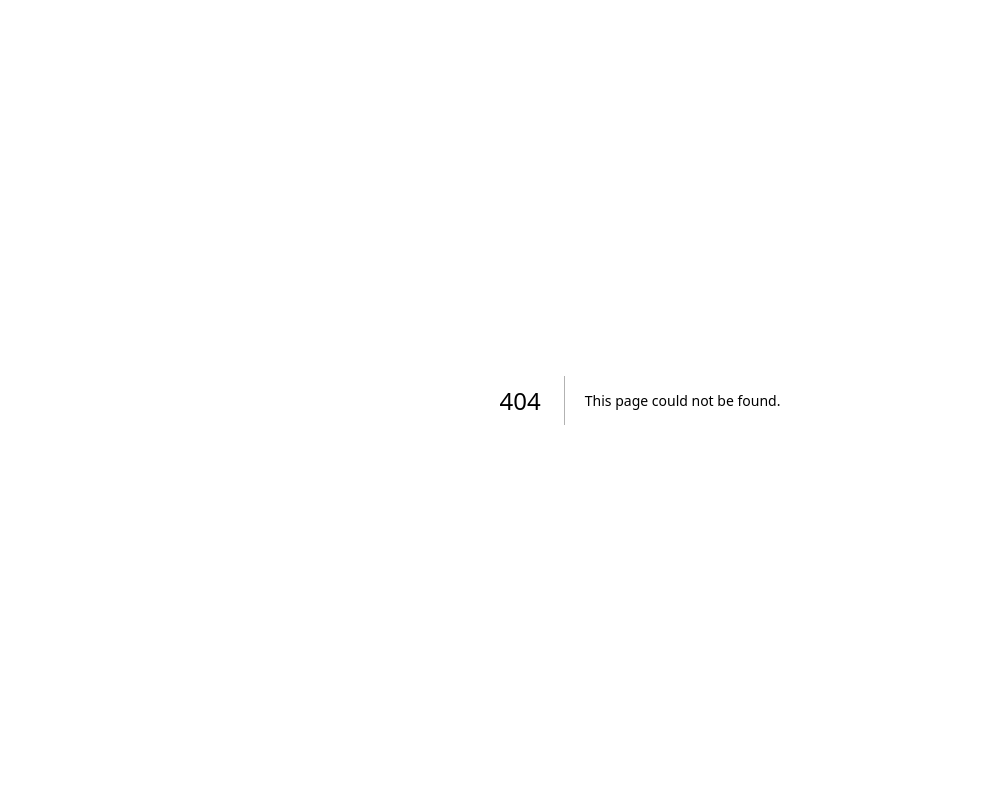
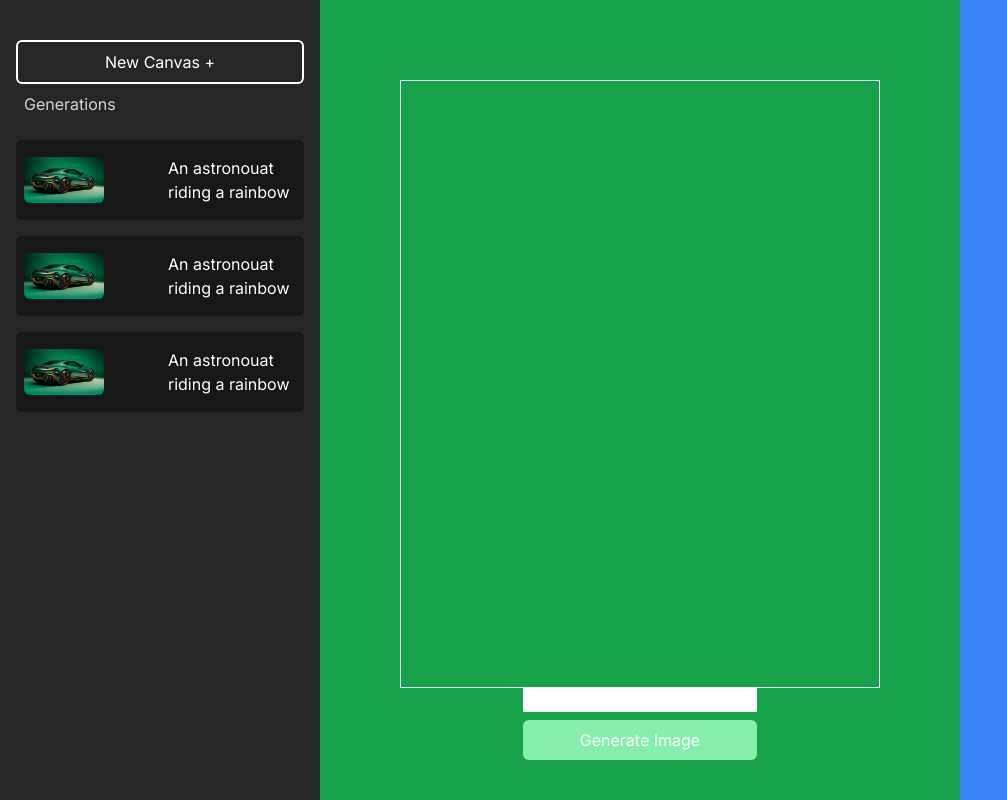
Before and after one commit to themuffineman/pendora, a Next.js app: page /dashboard in a window 1280 px wide. Before the commit this address had no page. Shown: the whole page, without its empty margins (0-1007 px from the left). Built offline with nearby package versions, Linux system fonts and the light colour scheme.

Commit message:
Left dashboard section

```diff
--- /dev/null
+++ b/app/dashboard/page.jsx
@@ -0,0 +1,70 @@
+import Image from "next/image";
+import aston from '../../public/hero-images/aston.webp';
+
+
+export default function dashboard() {
+  return (
+    <main className="w-screen h-screen flex items-center justify-start bg-neutral-800 ">
+        <div className="left w-[25%] px-4 h-full pt-10 relative bg-neutral-800">
+            <button className="w-full flex justify-center items-center border-2 p-2 hover:bg-neutral-700 rounded-md border-white h-max text-white">New Canvas +</button>
+            <div className="flex flex-col gap-4 w-full">
+                <h3 className="text-md font-normal text-gray-300 center w-full p-2">Generations</h3>
+                <div className="grid-container grid grid-flow-row grid-cols-1 gap-4 w-full">
+                    <div className="flex items-center justify-between w-full h-max active:border-r-[5px] bg-neutral-900 active:border-green-400 rounded-md">
+                        <div className="p-2 size-20 flex-1 flex items-center">
+                            <Image
+                            src={aston}
+
+                            object-fit="cover"
+                            className="rounded-md max-w-20 max-h-20"
+                            />
+                        </div>
+                        <div className="flex-1 mx-auto">
+                            <h4 className="text-white">An astronouat riding a rainbow</h4>
+                        </div>
+                    </div>
+
+                    <div className="flex items-center justify-between w-full h-max active:border-r-[5px] bg-neutral-900 active:border-green-400 rounded-md">
+                        <div className="p-2 size-20 flex-1 flex items-center">
+                            <Image
+                            src={aston}
+
+                            object-fit="cover"
+                            className="rounded-md max-w-20 max-h-20"
+                            />
+                        </div>
+                        <div className="flex-1 mx-auto">
+                            <h4 className="text-white">An astronouat riding a rainbow</h4>
+                        </div>
+                    </div>
+
+                    <div className="flex items-center justify-between w-full h-max active:border-r-[5px] bg-neutral-900 active:border-green-400 rounded-md">
+                        <div className="p-2 size-20 flex-1 flex items-center">
+                            <Image
+                            src={aston}
+
+                            object-fit="cover"
+                            className="rounded-md max-w-20 max-h-20"
+                            />
+                        </div>
+                        <div className="flex-1 mx-auto">
+                            <h4 className="text-white">An astronouat riding a rainbow</h4>
+                        </div>
+                    </div>
+                </div>
+            </div>
+        </div>
+        <div className="left w-[50%] h-full pt-10 flex flex-col justify-center items-center relative bg-green-600">
+            {/* <button className="p-2 text-white w-max self-end bg-green-300 rounded-md">Download</button> */}
+            <div className="max-w-[40rem] w-[30rem] border border-white h-[80%] flex flex-col">
+            </div>
+            <div className="flex flex-col gap-2">
+                <input type="text"/>
+                <button className="p-2 bg-green-300 text-white rounded-md">Generate Image</button>
+            </div>
+        </div>
+        <div className="left w-[25%] h-full pt-10 relative bg-blue-500"></div>
+
+    </main>
+  )
+}
--- a/app/layout.js
+++ b/app/layout.jsx
@@ -1,5 +1,6 @@
 import { Inter } from "next/font/google";
 import "./globals.css";
+import { ClerkProvider } from '@clerk/nextjs'
 
 const inter = Inter({ subsets: ["latin"] });
 
@@ -10,8 +11,10 @@ export const metadata = {
 
 export default function RootLayout({ children }) {
   return (
-    <html lang="en">
-      <body className={inter.className}>{children}</body>
-    </html>
+    <ClerkProvider>
+      <html lang="en">
+        <body className={inter.className}>{children}</body>
+      </html>
+    </ClerkProvider>
   );
 }
--- a/app/page.js
+++ b/app/page.jsx
@@ -1,3 +1,4 @@
+import { UserButton } from "@clerk/nextjs";
 import Image from "next/image";
 import Link from "next/link";
 import { Button, buttonVariants } from "@/components/ui/button";
--- a/package.json
+++ b/package.json
@@ -9,6 +9,7 @@
     "lint": "next lint"
   },
   "dependencies": {
+    "@clerk/nextjs": "^4.29.7",
     "@radix-ui/react-accordion": "^1.1.2",
     "@radix-ui/react-slot": "^1.0.2",
     "@radix-ui/react-tabs": "^1.0.4",
```
Also changed, not shown: middleware.js (added, +9 -0 lines), 2 other files (tests, documents, lock files or other folders).
